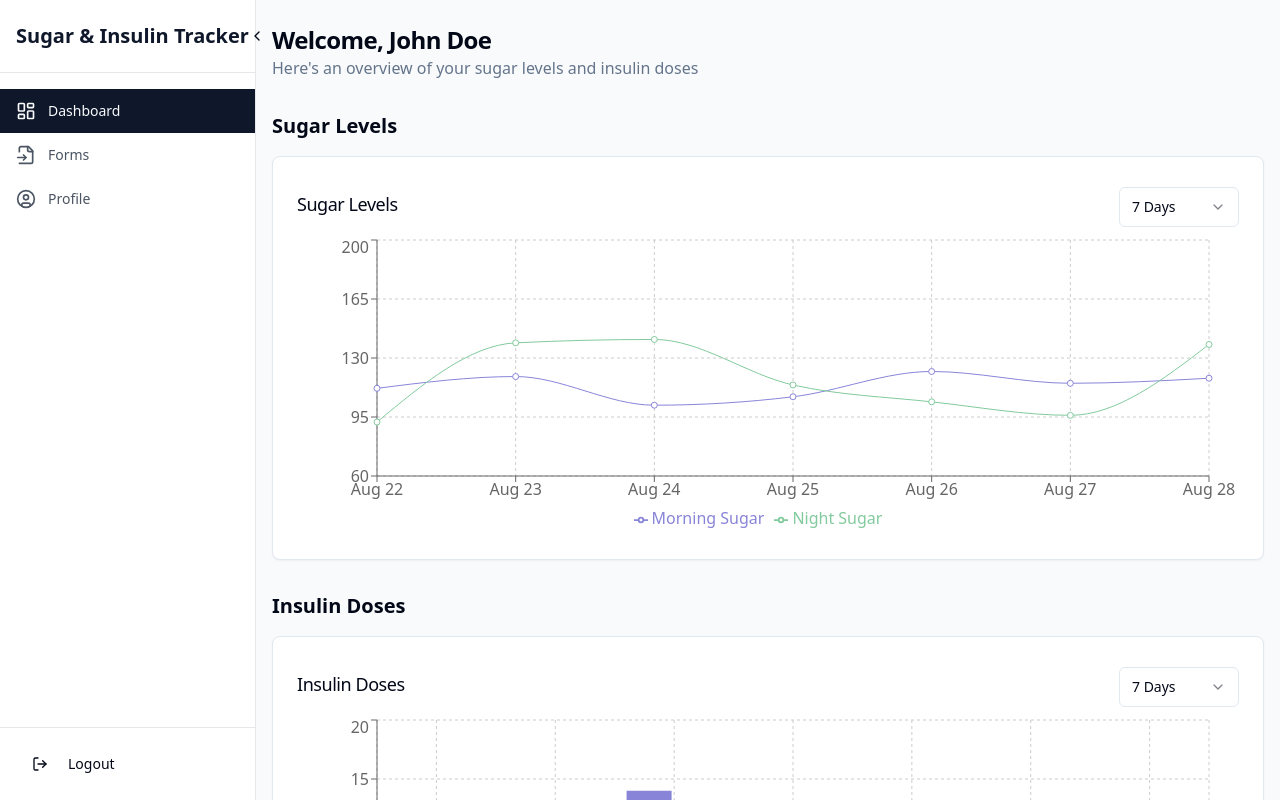
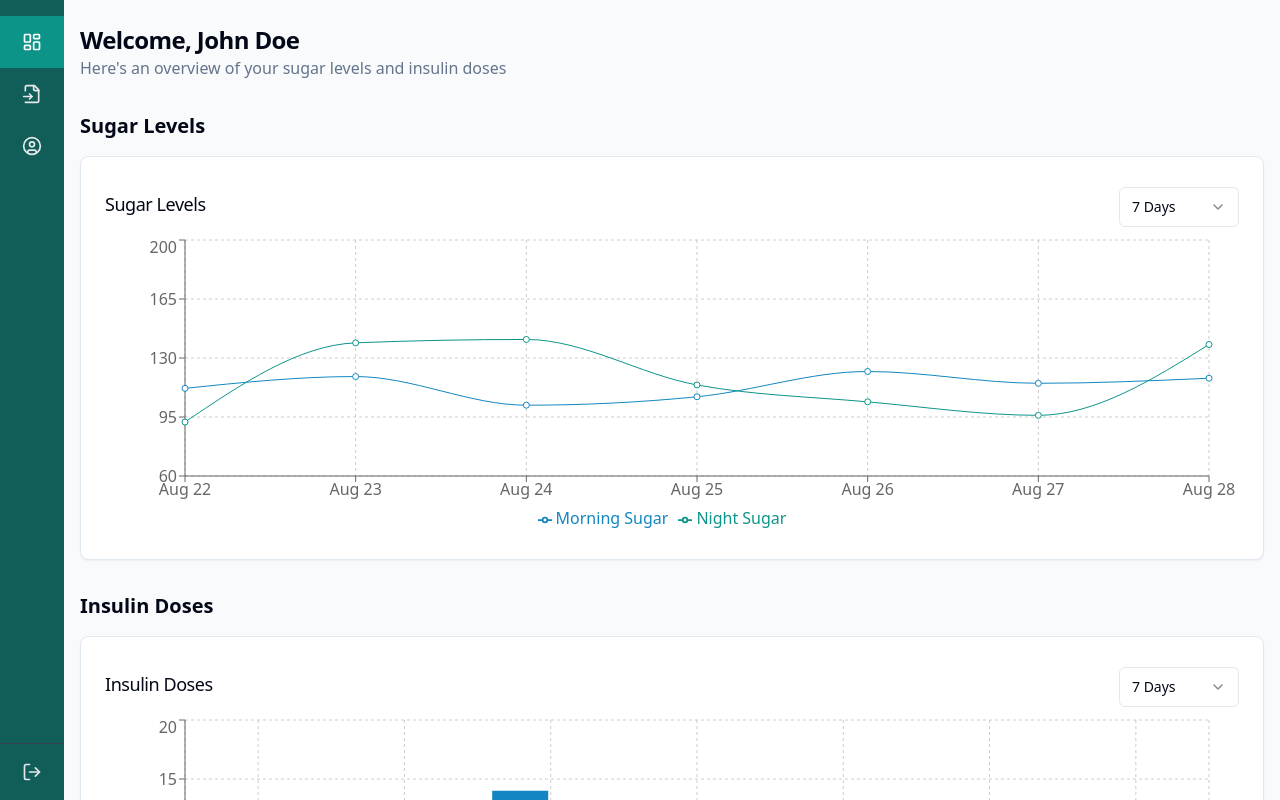
Before and after one commit to David-Getachew/Sugar-Insulin-Tracker-Automation-Webapp, a React (Vite) app: page /dashboard in a window 1280 px wide. Shown: the top 800 px of the page. Built offline with nearby package versions, Linux system fonts and the light colour scheme.

Commit message:
[dyad] Implementing new compact sidebar with color theme - wrote 5 file(s)

```diff
--- a/src/components/charts/InsulinDoseChart.tsx
+++ b/src/components/charts/InsulinDoseChart.tsx
@@ -62,8 +62,8 @@ const InsulinDoseChart = () => {
               <YAxis domain={[0, 20]} />
               <Tooltip />
               <Legend />
-              <Bar dataKey="morningDose" name="Morning Dose" fill="#8884d8" />
-              <Bar dataKey="nightDose" name="Night Dose" fill="#82ca9d" />
+              <Bar dataKey="morningDose" name="Morning Dose" fill="#1386c1" />
+              <Bar dataKey="nightDose" name="Night Dose" fill="#0d9488" />
             </BarChart>
           </ResponsiveContainer>
         </div>
--- a/src/components/charts/SugarLevelChart.tsx
+++ b/src/components/charts/SugarLevelChart.tsx
@@ -66,14 +66,14 @@ const SugarLevelChart = () => {
                 type="monotone"
                 dataKey="morningSugar"
                 name="Morning Sugar"
-                stroke="#8884d8"
+                stroke="#1386c1"
                 activeDot={{ r: 8 }}
               />
               <Line
                 type="monotone"
                 dataKey="nightSugar"
                 name="Night Sugar"
-                stroke="#82ca9d"
+                stroke="#0d9488"
                 activeDot={{ r: 8 }}
               />
             </LineChart>
--- a/src/components/layout/MainLayout.tsx
+++ b/src/components/layout/MainLayout.tsx
@@ -1,17 +1,11 @@
-import { useState } from "react";
 import { Link, useNavigate, useLocation } from "react-router-dom";
 import { Button } from "@/components/ui/button";
 import {
   LayoutDashboard,
   FileInput,
   UserCircle,
-  LogOut,
-  Menu,
-  X,
-  ChevronLeft,
-  ChevronRight
+  LogOut
 } from "lucide-react";
-import { cn } from "@/lib/utils";
 import { showSuccess } from "@/utils/toast";
 
 interface MainLayoutProps {
@@ -21,7 +15,6 @@ interface MainLayoutProps {
 const MainLayout = ({ children }: MainLayoutProps) => {
   const navigate = useNavigate();
   const location = useLocation();
-  const [sidebarOpen, setSidebarOpen] = useState(true);
 
   const handleLogout = () => {
     showSuccess("Successfully logged out");
@@ -37,75 +30,32 @@ const MainLayout = ({ children }: MainLayoutProps) => {
   return (
     <div className="min-h-screen bg-gray-50 flex">
       {/* Sidebar */}
-      <div
-        className={cn(
-          "bg-white border-r border-gray-200 flex flex-col transition-all duration-300 sticky top-0 h-screen",
-          sidebarOpen ? "w-64" : "w-20"
-        )}
-      >
-        <div className="flex items-center justify-between p-4 border-b border-gray-200">
-          {sidebarOpen && (
-            <Link
-              to="/dashboard"
-              className="text-xl font-bold text-primary whitespace-nowrap"
-              onClick={(e) => {
-                if (!sidebarOpen) {
-                  e.preventDefault();
-                  navigate("/dashboard");
-                }
-              }}
-            >
-              Sugar & Insulin Tracker
-            </Link>
-          )}
-          <Button
-            variant="ghost"
-            size="icon"
-            onClick={() => setSidebarOpen(!sidebarOpen)}
-            className="ml-auto rounded-full hover:bg-gray-100"
-          >
-            {sidebarOpen ? <ChevronLeft className="h-5 w-5" /> : <ChevronRight className="h-5 w-5" />}
-          </Button>
-        </div>
-
-        <nav className="flex-1 py-4 overflow-y-auto">
+      <div className="bg-[#115e59] flex flex-col w-16 sticky top-0 h-screen">
+        <nav className="flex-1 py-4">
           {navItems.map((item) => (
             <Link
               key={item.path}
               to={item.path}
-              className={cn(
-                "flex items-center px-4 py-3 text-sm font-medium transition-colors",
-                location.pathname === item.path
-                  ? "bg-primary text-primary-foreground"
-                  : "text-gray-600 hover:bg-gray-100",
-                sidebarOpen ? "justify-start" : "justify-center"
-              )}
-              onClick={(e) => {
-                if (!sidebarOpen) {
-                  e.preventDefault();
-                  navigate(item.path);
+              className={`
+                flex items-center justify-center px-2 py-4 text-sm font-medium transition-colors
+                ${location.pathname === item.path
+                  ? "bg-[#0d9488] text-white"
+                  : "text-gray-200 hover:bg-[#0f766e]"
                 }
-              }}
+              `}
             >
-              <span className={cn(sidebarOpen ? "mr-3" : "mr-0")}>
-                {item.icon}
-              </span>
-              {sidebarOpen && <span>{item.label}</span>}
+              <span>{item.icon}</span>
             </Link>
           ))}
         </nav>
 
-        <div className="p-4 border-t border-gray-200 mt-auto">
+        <div className="p-2 border-t border-gray-700">
           <Button
             variant="ghost"
-            className={cn(
-              "w-full flex items-center hover:bg-red-50 hover:text-red-600",
-              sidebarOpen ? "justify-start" : "justify-center"
-            )}
+            className="w-full flex items-center justify-center p-2 hover:bg-[#0f766e] text-gray-200 hover:text-white"
             onClick={handleLogout}
           >
-            <LogOut className={cn("h-5 w-5", sidebarOpen ? "mr-3" : "mr-0")} />
-            {sidebarOpen && <span>Logout</span>}
+            <LogOut className="h-5 w-5" />
           </Button>
         </div>
       </div>
--- a/src/components/ui/button.tsx
+++ b/src/components/ui/button.tsx
@@ -1,15 +1,15 @@
-import * as React from "react";
-import { Slot } from "@radix-ui/react-slot";
-import { cva, type VariantProps } from "class-variance-authority";
+import * as React from "react"
+import { Slot } from "@radix-ui/react-slot"
+import { cva, type VariantProps } from "class-variance-authority"
 
-import { cn } from "@/lib/utils";
+import { cn } from "@/lib/utils"
 
 const buttonVariants = cva(
-  "inline-flex items-center justify-center gap-2 whitespace-nowrap rounded-md text-sm font-medium ring-offset-background transition-colors focus-visible:outline-none focus-visible:ring-2 focus-visible:ring-ring focus-visible:ring-offset-2 disabled:pointer-events-none disabled:opacity-50 [&_svg]:pointer-events-none [&_svg]:size-4 [&_svg]:shrink-0",
+  "inline-flex items-center justify-center whitespace-nowrap rounded-md text-sm font-medium ring-offset-background transition-colors focus-visible:outline-none focus-visible:ring-2 focus-visible:ring-ring focus-visible:ring-offset-2 disabled:pointer-events-none disabled:opacity-50",
   {
     variants: {
       variant: {
-        default: "bg-primary text-primary-foreground hover:bg-primary/90",
+        default: "bg-[#115e59] text-primary-foreground hover:bg-[#0f766e]",
         destructive:
           "bg-destructive text-destructive-foreground hover:bg-destructive/90",
         outline:
@@ -30,27 +30,27 @@ const buttonVariants = cva(
       variant: "default",
       size: "default",
     },
-  },
-);
+  }
+)
 
 export interface ButtonProps
   extends React.ButtonHTMLAttributes<HTMLButtonElement>,
     VariantProps<typeof buttonVariants> {
-  asChild?: boolean;
+  asChild?: boolean
 }
 
 const Button = React.forwardRef<HTMLButtonElement, ButtonProps>(
   ({ className, variant, size, asChild = false, ...props }, ref) => {
-    const Comp = asChild ? Slot : "button";
+    const Comp = asChild ? Slot : "button"
     return (
       <Comp
         className={cn(buttonVariants({ variant, size, className }))}
         ref={ref}
         {...props}
       />
-    );
-  },
-);
-Button.displayName = "Button";
+    )
+  }
+)
+Button.displayName = "Button"
 
-export { Button, buttonVariants };
+export { Button, buttonVariants }
--- a/src/globals.css
+++ b/src/globals.css
@@ -13,8 +13,8 @@
     --popover: 0 0% 100%;
     --popover-foreground: 222.2 84% 4.9%;
 
-    --primary: 222.2 47.4% 11.2%;
-    --primary-foreground: 210 40% 98%;
+    --primary: 217.2 91.2% 59.8%;
+    --primary-foreground: 0 0% 98%;
 
     --secondary: 210 40% 96.1%;
     --secondary-foreground: 222.2 47.4% 11.2%;
@@ -22,7 +22,7 @@
     --muted: 210 40% 96.1%;
     --muted-foreground: 215.4 16.3% 46.9%;
 
-    --accent: 210 40% 96.1%;
+    --accent: 217.2 91.2% 59.8%;
     --accent-foreground: 222.2 47.4% 11.2%;
 
     --destructive: 0 84.2% 60.2%;
@@ -33,22 +33,6 @@
     --ring: 222.2 84% 4.9%;
 
     --radius: 0.5rem;
-
-    --sidebar-background: 0 0% 98%;
-
-    --sidebar-foreground: 240 5.3% 26.1%;
-
-    --sidebar-primary: 240 5.9% 10%;
-
-    --sidebar-primary-foreground: 0 0% 98%;
-
-    --sidebar-accent: 240 4.8% 95.9%;
-
-    --sidebar-accent-foreground: 240 5.9% 10%;
-
-    --sidebar-border: 220 13% 91%;
-
-    --sidebar-ring: 217.2 91.2% 59.8%;
   }
 
   .dark {
@@ -61,8 +45,8 @@
     --popover: 222.2 84% 4.9%;
     --popover-foreground: 210 40% 98%;
 
-    --primary: 210 40% 98%;
-    --primary-foreground: 222.2 47.4% 11.2%;
+    --primary: 217.2 91.2% 59.8%;
+    --primary-foreground: 0 0% 98%;
 
     --secondary: 217.2 32.6% 17.5%;
     --secondary-foreground: 210 40% 98%;
@@ -79,14 +63,6 @@
     --border: 217.2 32.6% 17.5%;
     --input: 217.2 32.6% 17.5%;
     --ring: 212.7 26.8% 83.9%;
-    --sidebar-background: 240 5.9% 10%;
-    --sidebar-foreground: 240 4.8% 95.9%;
-    --sidebar-primary: 224.3 76.3% 48%;
-    --sidebar-primary-foreground: 0 0% 100%;
-    --sidebar-accent: 240 3.7% 15.9%;
-    --sidebar-accent-foreground: 240 4.8% 95.9%;
-    --sidebar-border: 240 3.7% 15.9%;
-    --sidebar-ring: 217.2 91.2% 59.8%;
   }
 }
 
@@ -99,3 +75,28 @@
     @apply bg-background text-foreground;
   }
 }
+
+/* Custom styles for the new theme */
+.bg-sidebar {
+  background-color: #115e59;
+}
+
+.bg-sidebar-hover {
+  background-color: #0f766e;
+}
+
+.bg-sidebar-active {
+  background-color: #0d9488;
+}
+
+.text-accent {
+  color: #1386c1;
+}
+
+.bg-accent {
+  background-color: #1386c1;
+}
+
+.hover\:bg-accent:hover {
+  background-color: #1386c1;
+}
```
